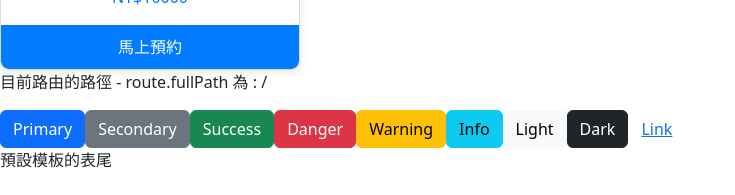
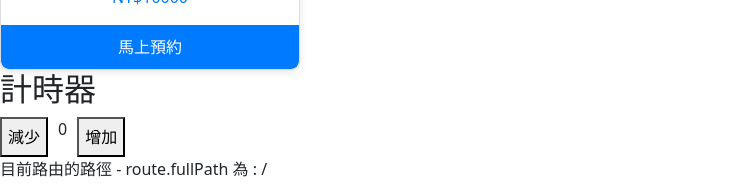
Before and after one commit to wei-1539/nuxtDailyHomeWork, a Nuxt app: page / in a window 1280 px wide. Shown: the part 547-742 px from the top of the page, without its empty margins (0-735 px from the left). Built offline with nearby package versions, Linux system fonts and the light colour scheme.

Commit message:
Day5 Composables 指令建立教學

```diff
--- /dev/null
+++ b/composables/useCounter.ts
@@ -0,0 +1,17 @@
+export const useCounter = () => {
+  const count = ref(0);
+
+  function increment() {
+    count.value++;
+  }
+  function decrement() {
+    count.value--;
+  }
+
+  return {
+    count,
+    increment,
+    decrement
+
+  };
+};
--- a/pages/index.vue
+++ b/pages/index.vue
@@ -1,6 +1,10 @@
 <script setup lang="ts">
+import { useCounter } from "~/composables/useCounter";
+
 // 可以選擇使用 import 或 auto import 的方式進行導入
 // import Header from "@/components/Header.vue";
+const { count, increment, decrement } = useCounter();
+const title = ref("計時器");
 </script>
 <template>
   <div>
@@ -16,6 +20,14 @@
       price="NT$10000"
       buttonText="馬上預約"
     />
+
+    <h2>{{ title }}</h2>
+    <div class="counter">
+      <button type="button" @click="decrement">減少</button>
+      <p>{{ count }}</p>
+      <button type="button" @click="increment">增加</button>
+    </div>
+
     <p>目前路由的路徑 - route.fullPath 為 : /</p>
     <button type="button" class="btn btn-primary">Primary</button>
     <button type="button" class="btn btn-secondary">Secondary</button>
@@ -30,4 +42,9 @@
   </div>
 </template>
 
-<style scoped></style>
+<style scoped>
+.counter {
+  display: flex;
+  gap: 10px;
+}
+</style>
```
